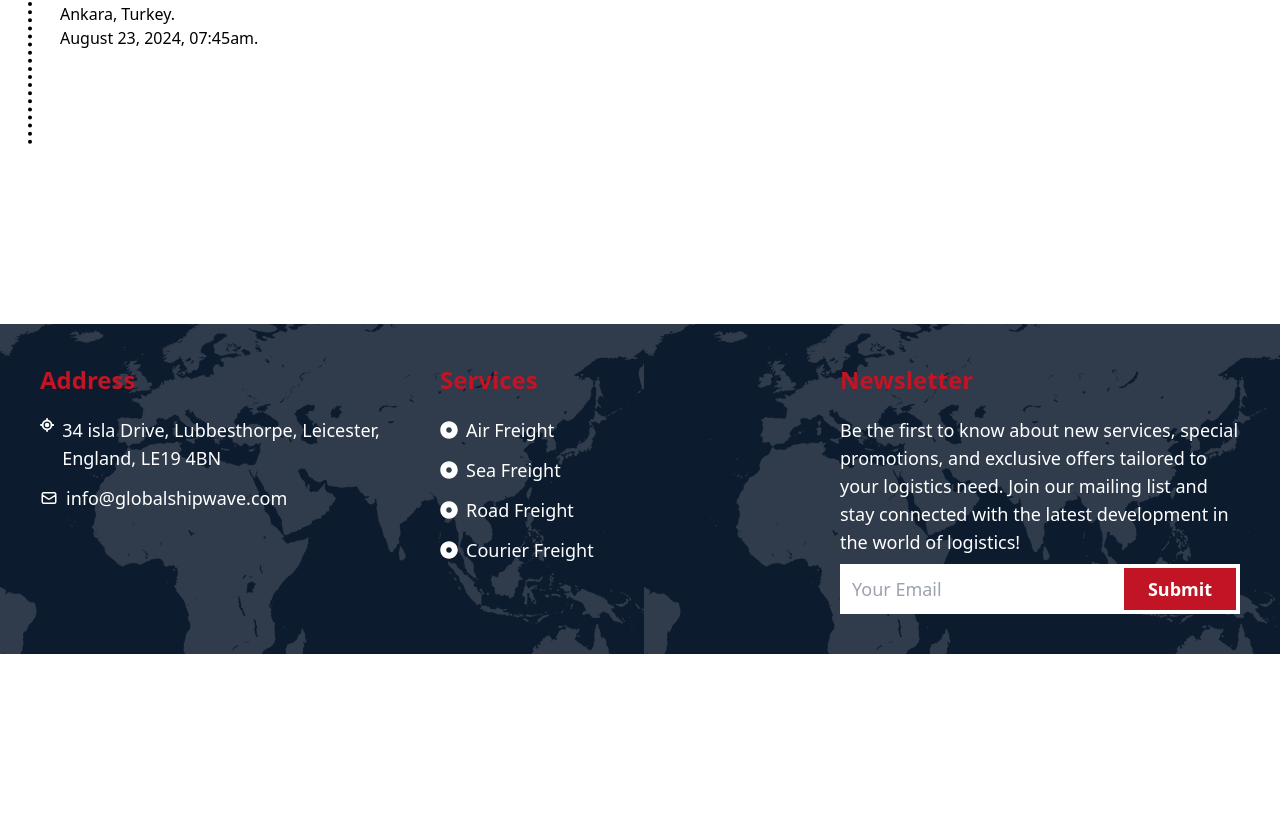
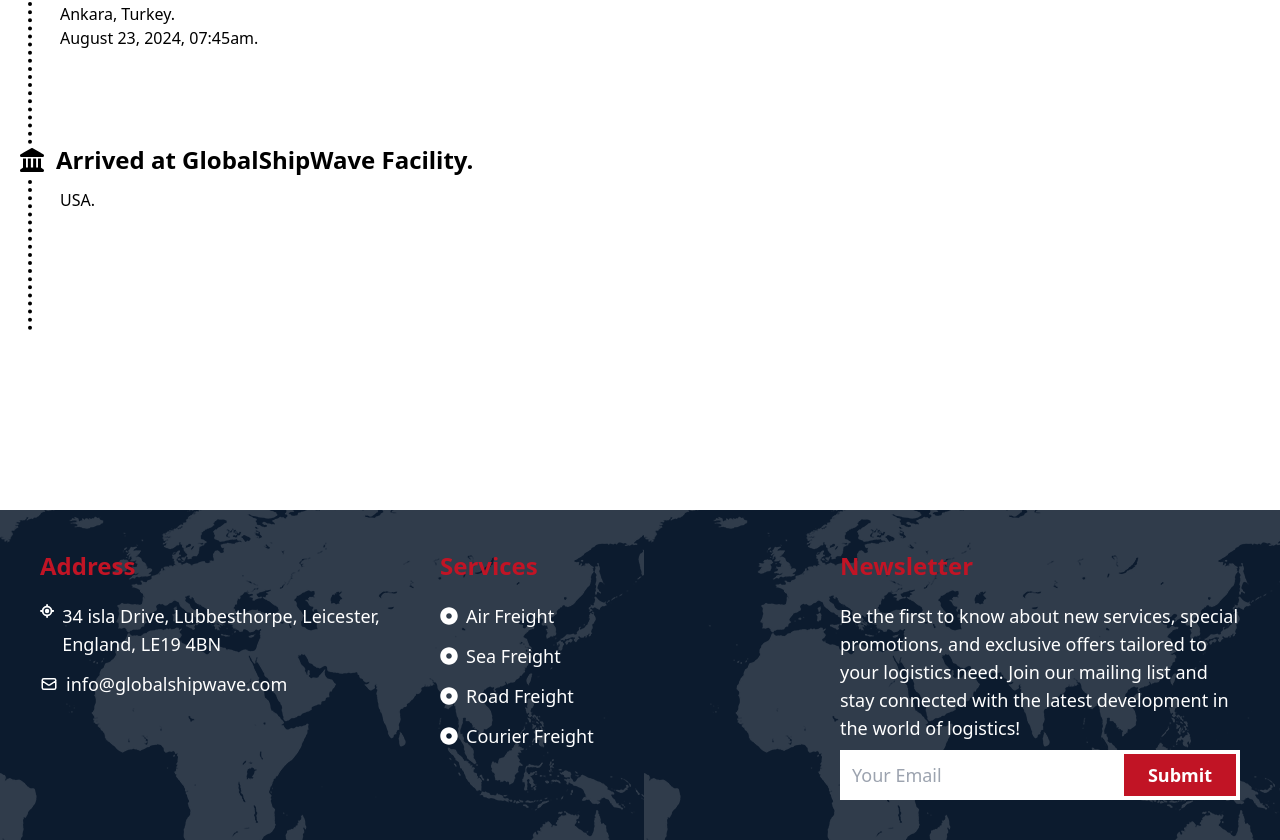
Before and after one commit to Yemezzy/SwiftMove-Logistics, a React (Create React App) app: page /tracking/GSW44940494-50509ID in a window 1280 px wide. Shown: the part 1528-2368 px from the top of the page. Before the commit the page ends 2182 px from the top, so only its background shows below. Built offline with nearby package versions, Linux system fonts and the light colour scheme.

Commit message:
first commit

```diff
--- a/src/Tracking/Tracking1.js
+++ b/src/Tracking/Tracking1.js
@@ -104,6 +104,17 @@ const Tracking1 = () => {
 <p className='font-normal'>August 23, 2024, 07:45am.</p>
         </div>
 </div>
+<div>
+
+<div className='flex items-center gap-3 text-lg md:text-2xl font-extrabold'>
+            <FaLandmark className='text-2xl'/>
+            <p>Arrived at GlobalShipWave Facility.</p>
+        </div>
+        <div className='md:h-[150px] h-[100px] border-l-4 border-dotted border-black p-2 px-2 md:px-7 ml-2 mt-1'>
+<p className='font-normal'>USA.</p>
+{/* <p className='font-normal'>August 23, 2024, 07:45am.</p> */}
+        </div>
+</div>
       </div>
       </div>
 
```
